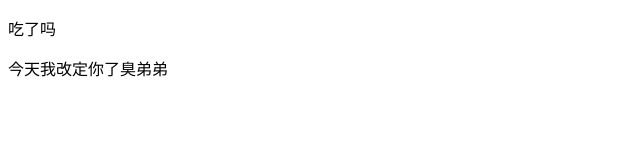
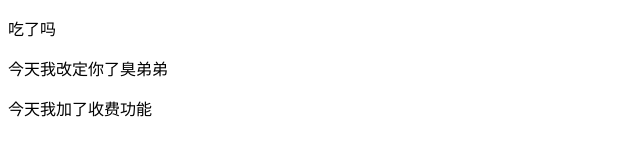
Before and after one commit to ronghao3/ronghao3-text, a plain HTML site: page index.html in a window 1280 px wide. Shown: the whole page, without its empty margins (0-640 px from the left). Drawn offline with Linux system fonts and the light colour scheme.

Commit message:
添加了收费功能

```diff
--- a/index.html
+++ b/index.html
@@ -7,5 +7,6 @@
 	<body>
 		<p>吃了吗</p>
 		<div class="bo">今天我改定你了臭弟弟</div>
+		<p>今天我加了收费功能</p>
 	</body>
 </html>
```
